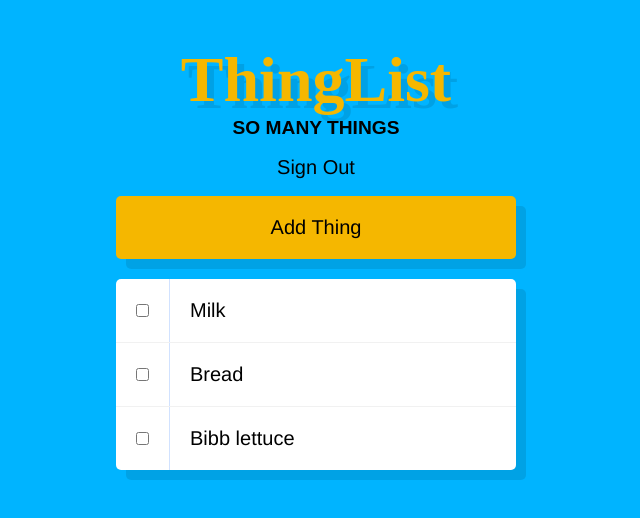
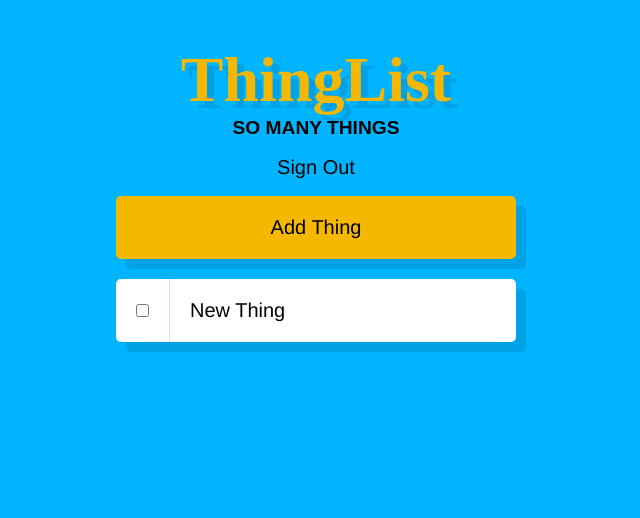
Before and after one commit to lbmartin/thinglist, a React (Create React App) app: page / in a window 1280 px wide. Both pictures are taken after a click on the button "Add Thing". Shown: the top 518 px of the page, without its empty margins (324-964 px from the left). Built offline with nearby package versions, Linux system fonts and the light colour scheme; a web font is replaced by a local one.

Commit message:
Makes add things button functional

```diff
--- a/src/AddButton.js
+++ b/src/AddButton.js
@@ -1,11 +1,11 @@
 import React from "react"
 import './AddButton.css'
 
-const AddButton = () => {
+const AddButton = (props) => {
     return(
       <div>
         <button className="logout">Sign Out</button>
-        <button className="add-thing">Add Thing</button>
+        <button className="add-thing" onClick={props.addThing}>Add Thing</button>
       </div>
     )
 }
--- a/src/App.js
+++ b/src/App.js
@@ -5,22 +5,32 @@ import ThingList from './ThingList'
 import AddButton from './AddButton'
 
 class App extends Component {
-  state = {
-    things: {
-      'thing-1': { id: 'thing-1', name: 'Milk'},
-      'thing-2': { id: 'thing-2', name: 'Bread'},
-      'thing-3': { id: 'thing-3', name: 'Bibb lettuce'},
+
+  constructor(){
+    super()
+    this.thingCounter = 0
+    this.state = {
+      things: {},
     }
+    this.addThing = this.addThing.bind(this)
+  }
+
+  addThing(ev){
+    ev.preventDefault()
+    let id = this.thingCounter++
+    const things = {...this.state.things}
+    things[id] = {id: id, name: "New Thing"}
+    this.setState({ things })
   }
 
   render() {
     return (
       <div className="App">
         <Header />
-        <AddButton />
+        <AddButton addThing={this.addThing}/>
         <ThingList things={this.state.things}/>
       </div>
-    );
+    )
   }
 }
 
--- a/src/Thing.js
+++ b/src/Thing.js
@@ -3,7 +3,7 @@ import './Thing.css'
 
 const Thing = ({ thing }) => {
     return (
-        <li className="Thing">
+        <li className="Thing" contentEditable>
         <input type="checkbox" value="on" />
           <div className="details">
             <div className="name">
--- a/src/ThingList.js
+++ b/src/ThingList.js
@@ -8,7 +8,7 @@ const ThingList = (props) => {
             {
                 Object
                   .keys(props.things)
-                  .map(thingId => <Thing thing={props.things[thingId]} key={thingId}/>)
+                  .map(thingId => <Thing key={thingId} thing={props.things[thingId]} onChange={props.onChange} />)
             }
         </ul>
     )
```
